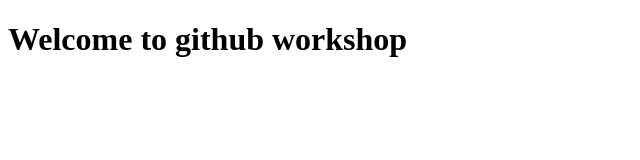
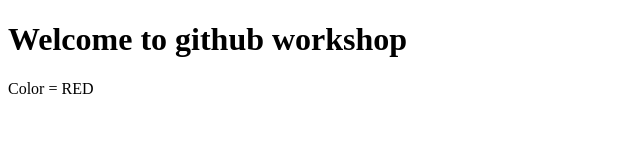
Before and after one commit to Aryasinha18/helloGithub, a plain HTML site: page index.html in a window 1280 px wide. Shown: the whole page, without its empty margins (0-640 px from the left). Drawn offline with Linux system fonts and the light colour scheme.

Commit message:
I have added color to the website

```diff
--- a/index.html
+++ b/index.html
@@ -9,5 +9,6 @@
     <h1>
         Welcome to github workshop
     </h1>
+    <p>Color = RED</p>
 </body>
 </html>
```
